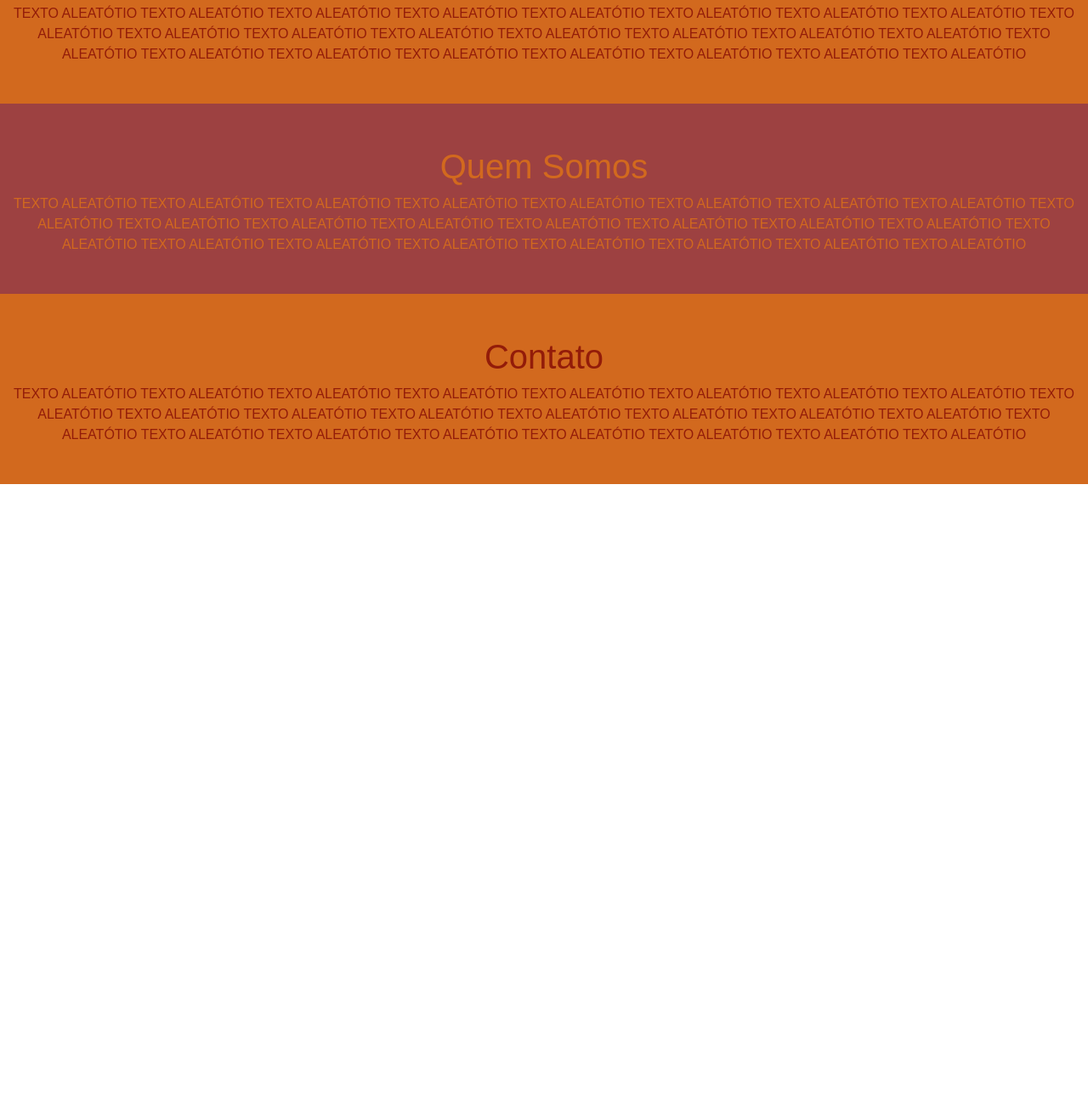
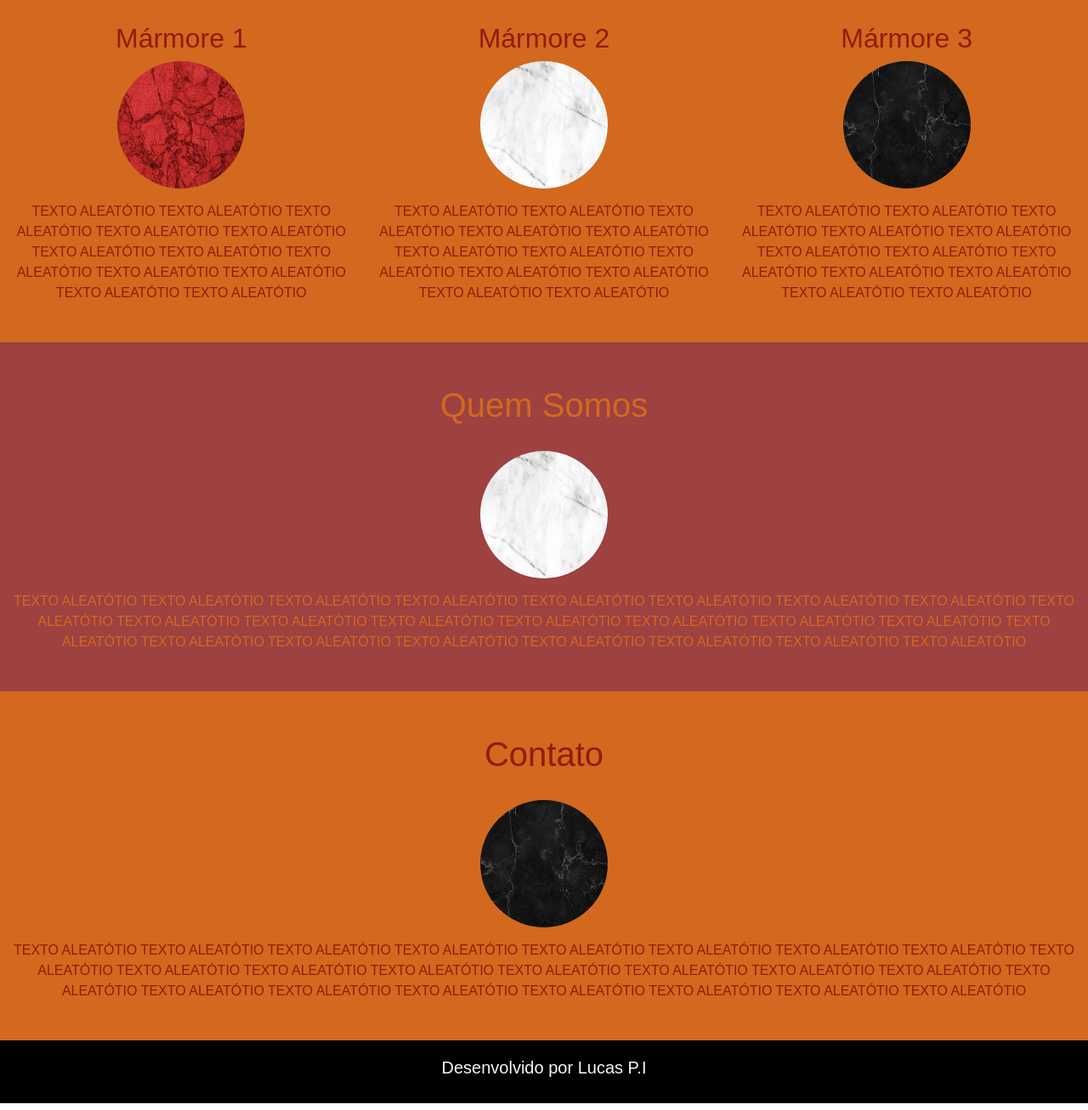
Before and after one commit to LucasIglesia/aula_bootstrap, a plain HTML site: page index.html in a window 1280 px wide. Shown: the part 228-1535 px from the top of the page at 85% size. Before the commit the page ends 800 px from the top, so only its background shows below. Drawn offline with Linux system fonts and the light colour scheme.

Commit message:
aula de bootstrap final de aula

```diff
--- a/css/style.css
+++ b/css/style.css
@@ -22,3 +22,15 @@
     padding-bottom: 30px;
     font-family: fantasy; color: rgba(126, 3, 3, 0.753);
 }
+h1{
+    margin-bottom: 30px;
+}
+p{
+    margin-top: 15px;
+}
+.bg-footer{
+    background-color:black;
+    padding-top: 20px;
+    padding-bottom: 30px;
+    font-family: fantasy; color: whitesmoke;
+}
--- a/index.html
+++ b/index.html
@@ -12,31 +12,51 @@
             <div class="collapse navbar-collapse">
             <ul class="navbar-nav">
                 <li class="nav-item">
-                    <a class="nav-link" href="#">Serviços</a>
+                    <a class="nav-link" href="#Serviços">Serviços</a>
                 </li>
                 <li class="nav-item">
-                    <a class="nav-link" href="#">Contato</a>
+                    <a class="nav-link" href="#Contato">Contato</a>
                 </li>
                 <li class="nav-item">
-                    <a class="nav-link" href="#">Quem Somos</a>
+                    <a class="nav-link" href="#Quem-Somos">Quem Somos</a>
                 </li>
             </ul>
         </div>
         </nav>
-        <section id="Serviços">
+        <section id="Serviços" >
             <div class="container-fluid Serviços text-center">
-<h1 class="titulos">Serviços</h1>
-<p class="textos">  TEXTO ALEATÓTIO TEXTO ALEATÓTIO TEXTO ALEATÓTIO TEXTO ALEATÓTIO TEXTO ALEATÓTIO TEXTO ALEATÓTIO
-    TEXTO ALEATÓTIO TEXTO ALEATÓTIO TEXTO ALEATÓTIO TEXTO ALEATÓTIO TEXTO ALEATÓTIO TEXTO ALEATÓTIO
-    TEXTO ALEATÓTIO TEXTO ALEATÓTIO TEXTO ALEATÓTIO TEXTO ALEATÓTIO TEXTO ALEATÓTIO TEXTO ALEATÓTIO
-    TEXTO ALEATÓTIO TEXTO ALEATÓTIO TEXTO ALEATÓTIO TEXTO ALEATÓTIO TEXTO ALEATÓTIO TEXTO ALEATÓTIO
-</p>
+<h1>Serviços</h1>
+<div class="conteiner">
+    <div class="row">
+    <div class="col-lg-4">
+        <h2>Mármore 1</h2>
+        <img src="img/marmorered.jpg" class="rounded-circle" width="150px" height="150px">
+        <p>  TEXTO ALEATÓTIO TEXTO ALEATÓTIO TEXTO ALEATÓTIO TEXTO ALEATÓTIO TEXTO ALEATÓTIO TEXTO ALEATÓTIO
+            TEXTO ALEATÓTIO TEXTO ALEATÓTIO TEXTO ALEATÓTIO TEXTO ALEATÓTIO TEXTO ALEATÓTIO TEXTO ALEATÓTIO
+        </p>
+</div>
+<div class="col-lg-4">
+    <h2>Mármore 2</h2>
+    <img src="img/marmore1.jpg" class="rounded-circle" width="150px" height="150px">
+    <p>  TEXTO ALEATÓTIO TEXTO ALEATÓTIO TEXTO ALEATÓTIO TEXTO ALEATÓTIO TEXTO ALEATÓTIO TEXTO ALEATÓTIO
+        TEXTO ALEATÓTIO TEXTO ALEATÓTIO TEXTO ALEATÓTIO TEXTO ALEATÓTIO TEXTO ALEATÓTIO TEXTO ALEATÓTIO
+    </p>
+</div>
+<div class="col-lg-4">
+    <h2>Mármore 3</h2>
+    <img src="img/marmore2.jpg" class="rounded-circle" width="150px" height="150px" >
+    <p>  TEXTO ALEATÓTIO TEXTO ALEATÓTIO TEXTO ALEATÓTIO TEXTO ALEATÓTIO TEXTO ALEATÓTIO TEXTO ALEATÓTIO
+        TEXTO ALEATÓTIO TEXTO ALEATÓTIO TEXTO ALEATÓTIO TEXTO ALEATÓTIO TEXTO ALEATÓTIO TEXTO ALEATÓTIO
+    </p>
+</div>
+
             </div>
         </section>
         <section id="Quem-Somos">
             <div class="container-fluid Quem-Somos text-center">
-<h1 class="titulos">Quem Somos</h1>
-<p class="textos">  TEXTO ALEATÓTIO TEXTO ALEATÓTIO TEXTO ALEATÓTIO TEXTO ALEATÓTIO TEXTO ALEATÓTIO TEXTO ALEATÓTIO
+<h1>Quem Somos</h1>
+<img src="img/marmore1.jpg" class="rounded-circle" width="150px" height="150px">
+<p>  TEXTO ALEATÓTIO TEXTO ALEATÓTIO TEXTO ALEATÓTIO TEXTO ALEATÓTIO TEXTO ALEATÓTIO TEXTO ALEATÓTIO
     TEXTO ALEATÓTIO TEXTO ALEATÓTIO TEXTO ALEATÓTIO TEXTO ALEATÓTIO TEXTO ALEATÓTIO TEXTO ALEATÓTIO
     TEXTO ALEATÓTIO TEXTO ALEATÓTIO TEXTO ALEATÓTIO TEXTO ALEATÓTIO TEXTO ALEATÓTIO TEXTO ALEATÓTIO
     TEXTO ALEATÓTIO TEXTO ALEATÓTIO TEXTO ALEATÓTIO TEXTO ALEATÓTIO TEXTO ALEATÓTIO TEXTO ALEATÓTIO
@@ -45,13 +65,17 @@
         </section>
         <section id="Contato">
             <div class="container-fluid Contato text-center">
-<h1 class="titulos">Contato</h1>
-<p class="textos">  TEXTO ALEATÓTIO TEXTO ALEATÓTIO TEXTO ALEATÓTIO TEXTO ALEATÓTIO TEXTO ALEATÓTIO TEXTO ALEATÓTIO
+<h1>Contato</h1>
+<img src="img/marmore2.jpg" class="rounded-circle" width="150px" height="150px">
+<p>  TEXTO ALEATÓTIO TEXTO ALEATÓTIO TEXTO ALEATÓTIO TEXTO ALEATÓTIO TEXTO ALEATÓTIO TEXTO ALEATÓTIO
     TEXTO ALEATÓTIO TEXTO ALEATÓTIO TEXTO ALEATÓTIO TEXTO ALEATÓTIO TEXTO ALEATÓTIO TEXTO ALEATÓTIO
     TEXTO ALEATÓTIO TEXTO ALEATÓTIO TEXTO ALEATÓTIO TEXTO ALEATÓTIO TEXTO ALEATÓTIO TEXTO ALEATÓTIO
     TEXTO ALEATÓTIO TEXTO ALEATÓTIO TEXTO ALEATÓTIO TEXTO ALEATÓTIO TEXTO ALEATÓTIO TEXTO ALEATÓTIO
 </p>
             </div>
         </section>
+        <footer>
+            <h5 class="container-fluid text-center bg-footer">Desenvolvido por Lucas P.I</h5>
+        </footer>
     </body>
 </html>
```
Also changed, not shown: img/marmorered.jpg (added).
